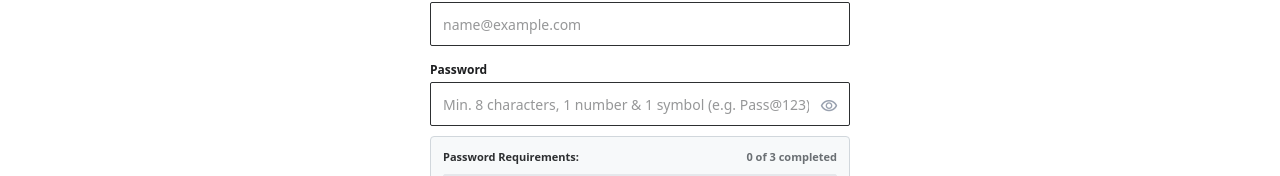
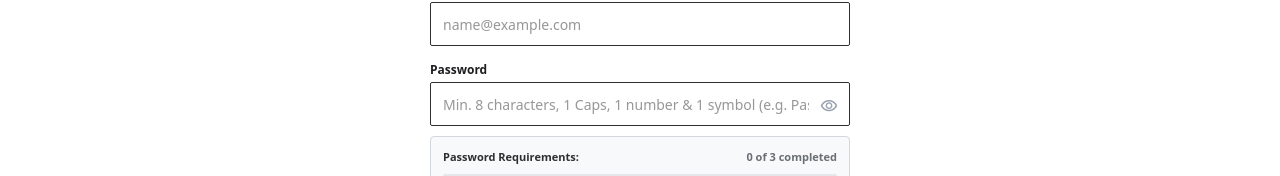
Before and after one commit to piyushshri253-arch/lms, a Next.js app: page /register in a window 1280 px wide. Shown: the part 359-535 px from the top of the page. Built offline with nearby package versions, Linux system fonts and the light colour scheme; no server answers.

Commit message:
update: register page password placeholder to include Caps

```diff
--- a/src/app/register/page.tsx
+++ b/src/app/register/page.tsx
@@ -281,7 +281,7 @@ function RegisterContent() {
                       required
                       value={password}
                       onChange={(e) => setPassword(e.target.value)}
-                      placeholder="Min. 8 characters, 1 number & 1 symbol (e.g. Pass@123)"
+                      placeholder="Min. 8 characters, 1 Caps, 1 number & 1 symbol (e.g. Pass@123)"
                       className="w-full h-11 pl-3 pr-10 border border-[#2d2f31] text-sm focus:outline-none focus:ring-1 focus:ring-[#5022c3] rounded-[2px]"
                     />
                     <button
```
